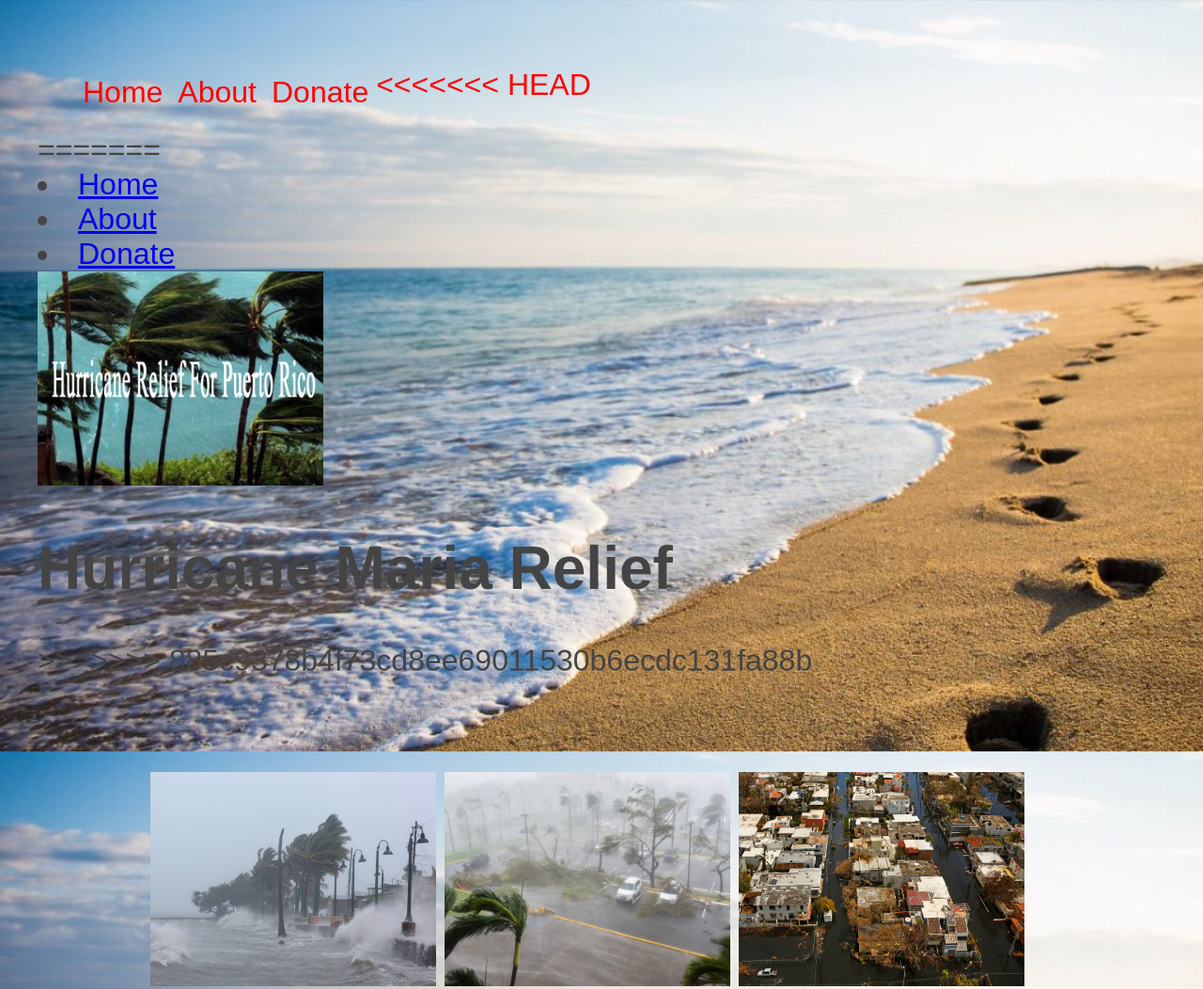
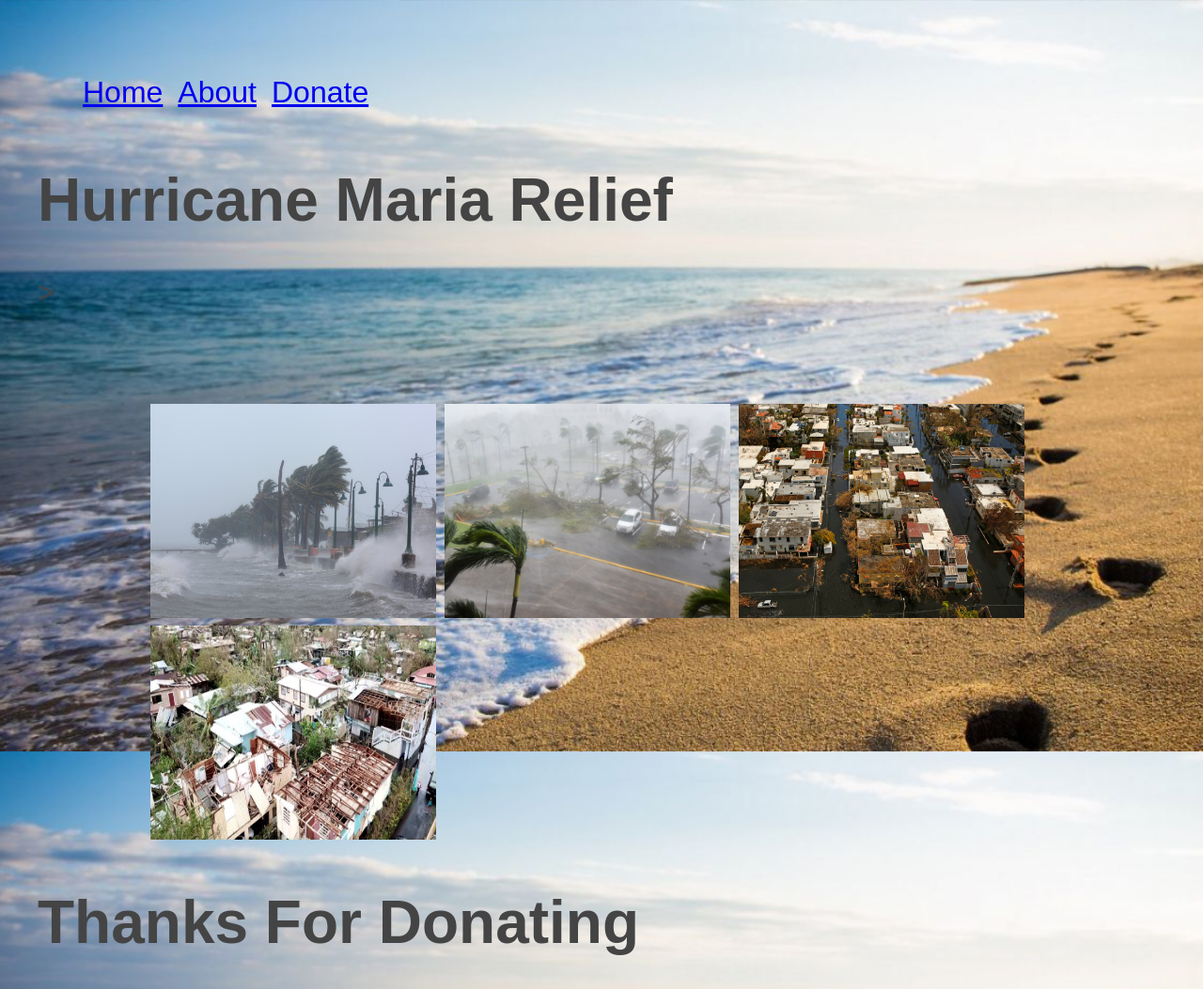
Before and after one commit to abraidotti/cause-site, a plain HTML site: page public/index.html in a window 1280 px wide. Shown: the top 1053 px of the page at 94% size. Drawn offline with Linux system fonts and the light colour scheme.

Commit message:
fix up nav links and image

```diff
--- a/public/index.html
+++ b/public/index.html
@@ -12,27 +12,17 @@
 <div class="nav-bar">
 
   <ul>
-<<<<<<< HEAD
-    <li><a href="./home.html"></a>Home</li>
-    <li><a href="./about.html"></a>About</li>
-    <li><a href="./donate.html"></a>Donate</li>
-  </ul>
-</div>
 
-<!-- <img src="./img/pr_header.jpg" id="header" alt="header" style="width:304px;height:228px;"> -->
-=======
-    <li><a href="index.html">Home</a></li>
-    <li><a href="about.html">About</a></li>
-    <li><a href="donate.html">Donate</a></li>
+    <li><a href="./home.html">Home</a></li>
+    <li><a href="./about.html">About</a></li>
+    <li><a href="./donate.html">Donate</a></li>
   </ul>
 </div>
 
 
-<img src="./img/pr_header.jpg" alt="header" style="width:304px;height:228px;">
-
 <h1>Hurricane Maria Relief</h1>
 
->>>>>>> 885c9378b4f73cd8ee69011530b6ecdc131fa88b
+>
 
 <div class="img">
 <img src="./img/pr1.jpg" alt="pr1" style="width:304px;height:228px;">
```
